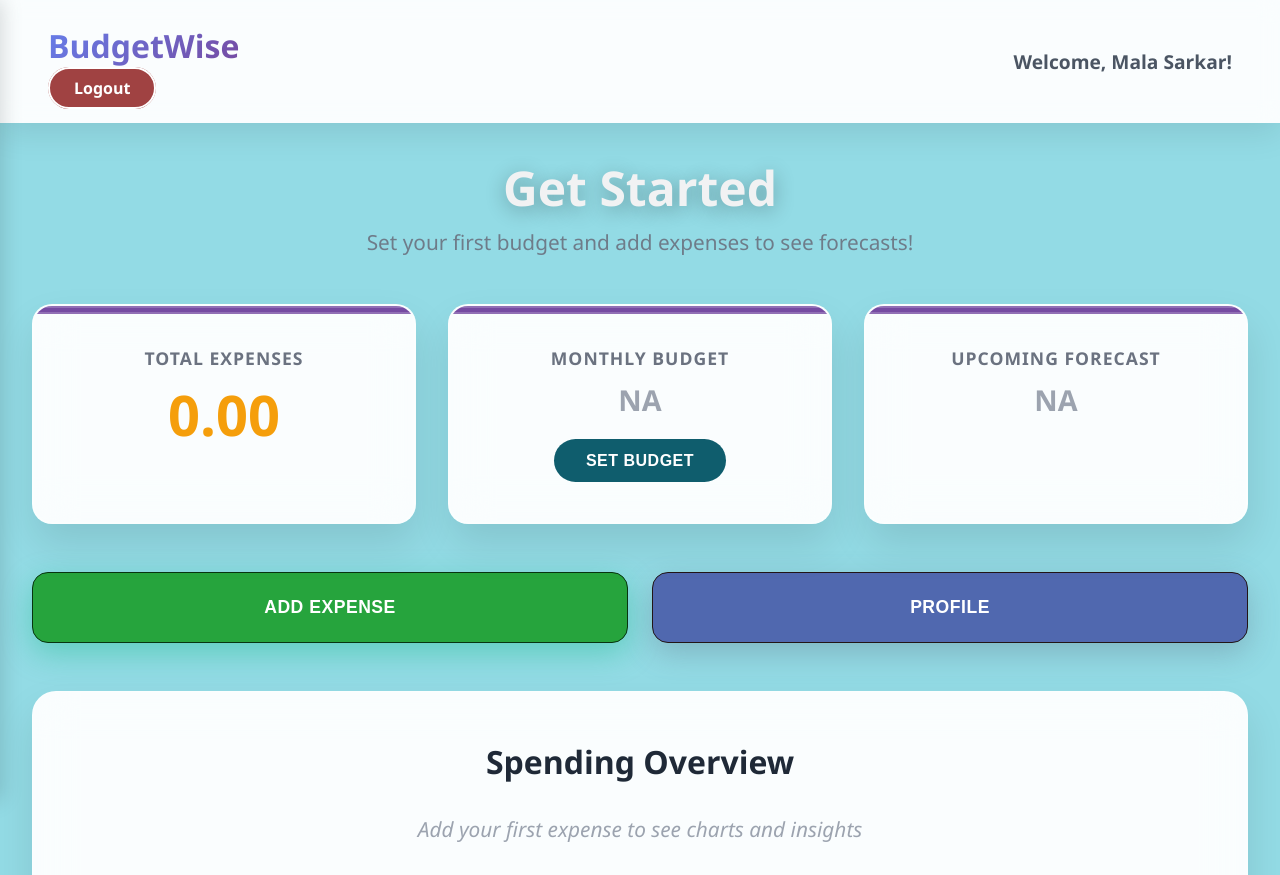
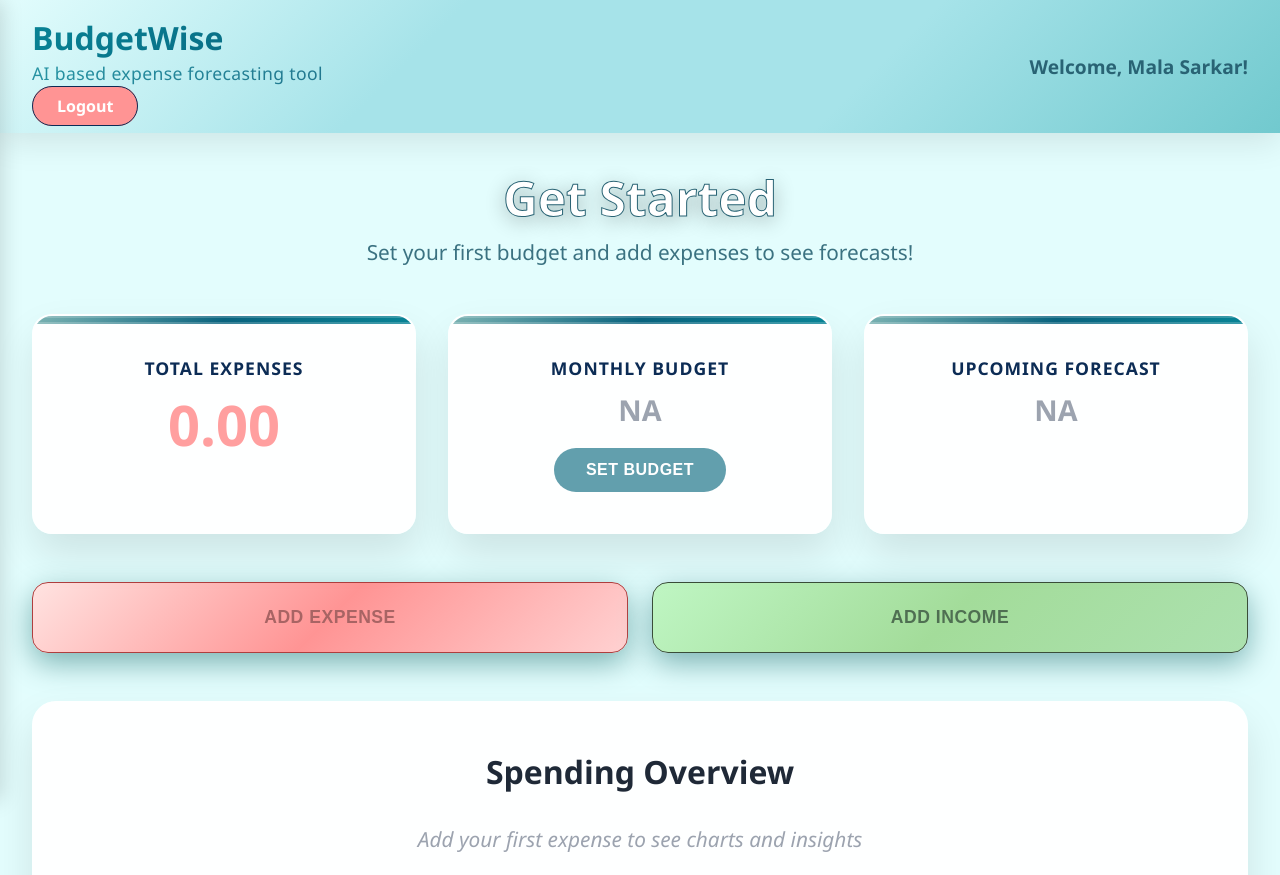
Before and after one commit to palashpriya-sarkar/BudgetWise-Expense-Forecasting-Tool, a Flask app: page /dashboard in a window 1280 px wide. Shown: the top 875 px of the page. Run offline with Flask 3, Linux system fonts and the light colour scheme; a user stored in the database is signed in; data comes from the database, SQL or seed files in the repository; both versions use the stored data as it was after the commit.

Commit message:
Styles changed for dashboard page

```diff
--- a/static/dashboard.css
+++ b/static/dashboard.css
@@ -6,8 +6,8 @@
 
 body {
     font-family: 'Segoe UI', Tahoma, Geneva, Verdana, sans-serif;
-    background: #93dbe5;
-    min-height: 100vh;
+    background: #E3FDFD;
+    min-height: 80vh;
     color: #333;
 }
 
@@ -15,28 +15,31 @@ body {
     display: flex;
     justify-content: space-between;
     align-items: center;
-    padding: 1.5rem 3rem;
+    padding: 1rem 2rem;
     background: rgba(255, 255, 255, 0.95);
     backdrop-filter: blur(10px);
-    box-shadow: 0 8px 32px rgba(0, 0, 0, 0.1);
+    box-shadow: 0 8px 32px rgba(0, 0, 0, 0.1);  position: relative;
+    overflow: hidden;   /* Clips gradient */
 }
 
-.logo {
-    font-size: 2rem;
-    font-weight: 800;
-    background: linear-gradient(135deg, #667eea, #764ba2);
-    -webkit-background-clip: text;
-    -webkit-text-fill-color: transparent;
-    background-clip: text;
-    margin-bottom: 10px;
+.header::before {
+  content: '';
+  position: absolute;
+  top: -2px; left: -2px; right: -2px; bottom: -2px;
+  background: linear-gradient(135deg,  #E3FDFD,  #A6E3E9, #A6E3E9,  #71C9CE);
+  z-index: -1;
+  mask: linear-gradient(#fff 0 0) content-box, linear-gradient(#fff 0 0);
+  mask-composite: exclude;
+  -webkit-mask: linear-gradient(#fff 0 0) content-box, linear-gradient(#fff 0 0);
+  -webkit-mask-composite: exclude;
 }
 
 .logout-btn {
     padding: 0.5rem 1.5rem;
-    background: #a04242;
+    background: #FF9494;
     color: white;
     text-decoration: none;
-    border: 2px solid;
+    border: 1px solid #0C2C55;
     border-radius: 25px;
     font-weight: 600;
     transition: all 0.3s ease;
@@ -44,14 +47,14 @@ body {
 }
 
 .logout-btn:hover {
-    background: #4b486e;
+    background: #09637E;
     transform: translateY(-2px);
 }
 
 .welcome-text {
     font-size: 1.2rem;
     font-weight: 600;
-    color: #4b5563;
+    color: #296374;
 }
 
 .main-container {
@@ -70,14 +73,16 @@ body {
     font-size: 3rem;
     font-weight: 800;
     margin-bottom: 0.5rem;
-    color: #f1f2f3;
+    color: white;
+    -webkit-text-stroke: 1px #296374;
+        text-stroke: 1px #296374;
     text-shadow: 0 4px 20px rgba(0, 0, 0, 0.3);
 }
 
 .welcome-section p {
     font-size: 1.3rem;
     opacity: 0.9;
-    color: #6b7280;
+    color: #296374;
 }
 
 .metrics-grid {
@@ -108,7 +113,7 @@ body {
     right: 0;
     height: 4px;
     border: 2px solid rgba(255, 255, 255, 0.2);
-    background: #764ba2;
+    background: linear-gradient(135deg,#7AB2B2, #09637E, #088395);
 }
 
 .metric-card:hover {
@@ -119,7 +124,7 @@ body {
 .metric-card h3 {
     font-size: 1.1rem;
     font-weight: 600;
-    color: #6b7280;
+    color: #0C2C55;
     margin-bottom: 1rem;
     text-transform: uppercase;
     letter-spacing: 1px;
@@ -132,9 +137,9 @@ body {
     margin-bottom: 0.5rem;
 }
 
-.total-expenses .amount { color: #f59e0b; }
-.monthly-budget .amount { color: #10b981; }
-.upcoming-forecast .amount { color: #2940d7; }
+.total-expenses .amount { color: #FF9F9F; }
+.monthly-budget .amount { color: #71C9CE; }
+.upcoming-forecast .amount { color: #DEE791; }
 
 .null-state {
     color: #9ca3af !important;
@@ -142,7 +147,7 @@ body {
 }
 
 .edit-btn {
-    background: #0f5d6d;
+    background: #629FAD;
     color: white;
     border: none;
     padding: 0.8rem 2rem;
@@ -198,27 +203,27 @@ body {
 }
 
 .action-btn.primary {
-    background: #26a43d;
-    color: white;
-    border: 1px solid #083410;
-    box-shadow: 0 10px 30px rgba(16, 185, 129, 0.4);
+    background: linear-gradient(135deg,#FFE3E1, #FF9494, #FFD1D1);
+    color: #A86464;
+    border: 1px solid #AF3E3E;
+    box-shadow: 0 10px 30px #7AB2B2;
 }
 
 .action-btn.primary:hover {
     transform: translateY(-4px);
-    box-shadow: 0 20px 40px rgba(16, 185, 129, 0.5);
+    box-shadow: 0 20px 40px #A86464;
 }
 
 .action-btn.secondary {
-    background: #5068af;
-    color: white;
-    box-shadow: 0 10px 30px rgba(82, 92, 111, 0.3);
-    border: 1px solid #221515;
+    background: linear-gradient(135deg,#BFF6C3, #A3DC9A, #ACE1AF);
+    color: #4F6F52;
+    box-shadow: 0 10px 30px #7AB2B2;
+    border: 1px solid #3A4D39;
 }
 
 .action-btn.secondary:hover {
     transform: translateY(-4px);
-    box-shadow: 0 20px 40px rgba(107, 114, 128, 0.4);
+    box-shadow: 0 20px 40px #4F6F52;
 }
 
 .overview-section {
@@ -486,3 +491,28 @@ body {
         font-size: 2.5rem !important;
     }
 }
+.logo-stamp {
+  display: flex;
+  flex-direction: column;
+  font-size: 2rem;
+  font-weight: 700;
+  background: linear-gradient(135deg, #088395, #09637E);
+    -webkit-background-clip: text;
+    -webkit-text-fill-color: transparent;
+    background-clip: text;
+  align-items: left;
+  gap: 0.1rem; /* Small spacing below logo text */
+}
+
+.logo-tagline {
+  font-size: 0.55em;
+  font-weight: 200;
+  background: inherit;
+  -webkit-background-clip: inherit;
+  -webkit-text-fill-color: inherit;
+  background-clip: inherit;
+  text-shadow: inherit;
+  opacity: 0.85;
+  letter-spacing: 0.02em;
+  margin-bottom: 10px;
+}
--- a/templates/dashboard.html
+++ b/templates/dashboard.html
@@ -9,7 +9,12 @@
 <body>
     <header class="header">
         <div class="header-left">
-            <h1 class="logo">BudgetWise</h1>
+            <!-- BUDGETWISE LOGO STAMP - ADD THIS -->
+            <div class="logo-stamp">
+                BudgetWise
+                <span class="logo-tagline">AI based expense forecasting tool</span>
+            </div>
+
             <a href="/logout" class="logout-btn">Logout</a>
         </div>
         <div class="header-right">
@@ -42,7 +47,7 @@
 
         <section class="actions-grid">
             <button class="action-btn primary" onclick="openInputPanel()">Add Expense</button>
-            <button class="action-btn secondary" onclick="openProfile()">Profile</button>
+            <button class="action-btn secondary" onclick="openProfile()">Add Income</button>
         </section>
 
         <section class="overview-section null-state">
--- a/templates/index.html
+++ b/templates/index.html
@@ -18,7 +18,11 @@
         <!-- SIGN UP CONTAINER -->
         <div class="container a-container" id="a-container">
             <!-- BUDGETWISE LOGO STAMP - ADD THIS -->
-            <div class="logo-stamp">BudgetWise</div>
+            <div class="logo-stamp">
+                BudgetWise
+                <span class="logo-tagline">AI based expense forecasting tool</span>
+            </div>
+
             <form id="a-form" class="form" method="" action="">
                 <h2 class="form_title title">Create Account</h2>
 
```
Also changed, not shown: other parts of static/dashboard.css (+13 -13 lines), static/styles.css (+19 -0 lines), budgetwise.db.
